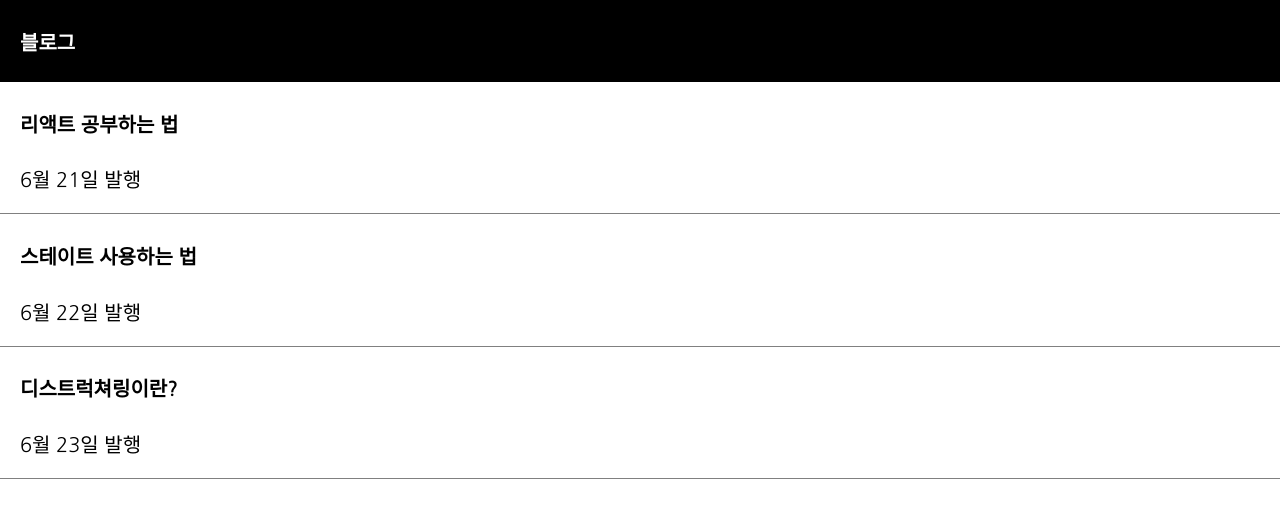
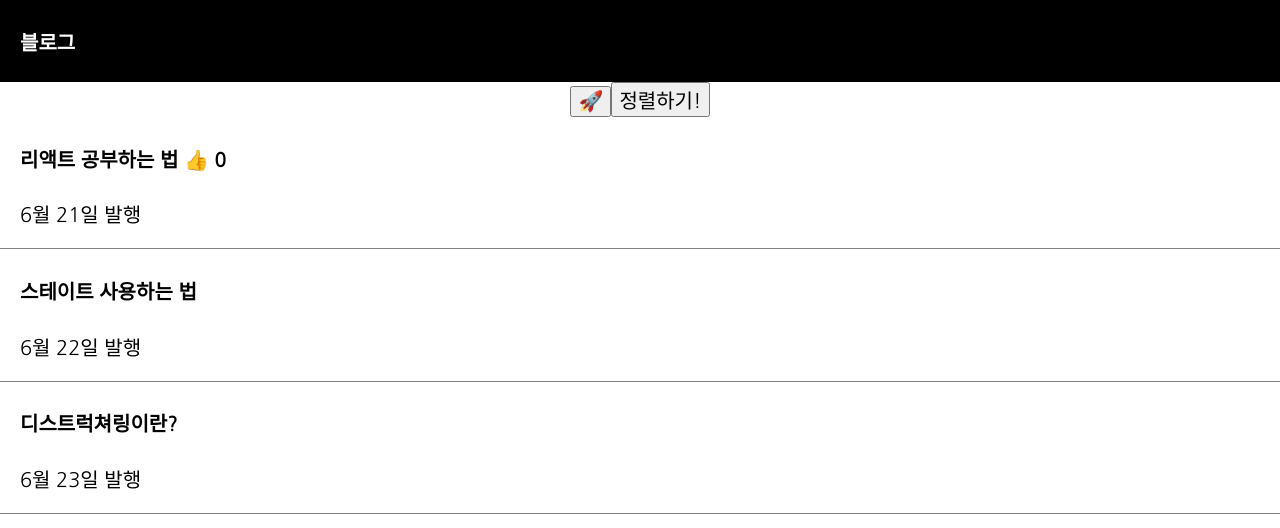
Before and after one commit to Chaedie/ReactCodingApple, a React (Create React App) app in the folder blog/: page / in a window 1280 px wide. Shown: the top 528 px of the page. Built offline with nearby package versions, Linux system fonts and the light colour scheme.

Commit message:
feat : 정렬하기 버튼 구현

```diff
--- a/blog/src/App.js
+++ b/blog/src/App.js
@@ -1,3 +1,5 @@
+/* eslint-disable */
+
 import logo from './logo.svg';
 import './App.css';
 import { useState } from 'react';
@@ -10,14 +12,34 @@ function App() {
     '디스트럭쳐링이란?',
   ]);
   let [postTime, setpostTime] = useState(['6월 21일 발행', '6월 22일 발행', '6월 23일 발행']);
-
+  let [좋아요, set좋아요] = useState(0);
   return (
     <div className="App">
       <div className="black-nav">
         <h4>블로그</h4>
       </div>
+
+      <button
+        onClick={() => {
+          let copy = [...postTitle];
+          copy[1] = '스테이트 바꾸는 방법';
+          setpostTitle(copy);
+        }}
+      >
+        🚀
+      </button>
+      <button
+        onClick={() => {
+          let copy = [...postTitle.sort()];
+          setpostTitle(copy);
+        }}
+      >
+        정렬하기!
+      </button>
       <div className="list">
-        <h4>{postTitle[0]}</h4>
+        <h4>
+          {postTitle[0]} <span onClick={() => set좋아요(좋아요 + 1)}>👍</span> {좋아요}
+        </h4>
         <p>{postTime[0]}</p>
       </div>
       <div className="list">
```
